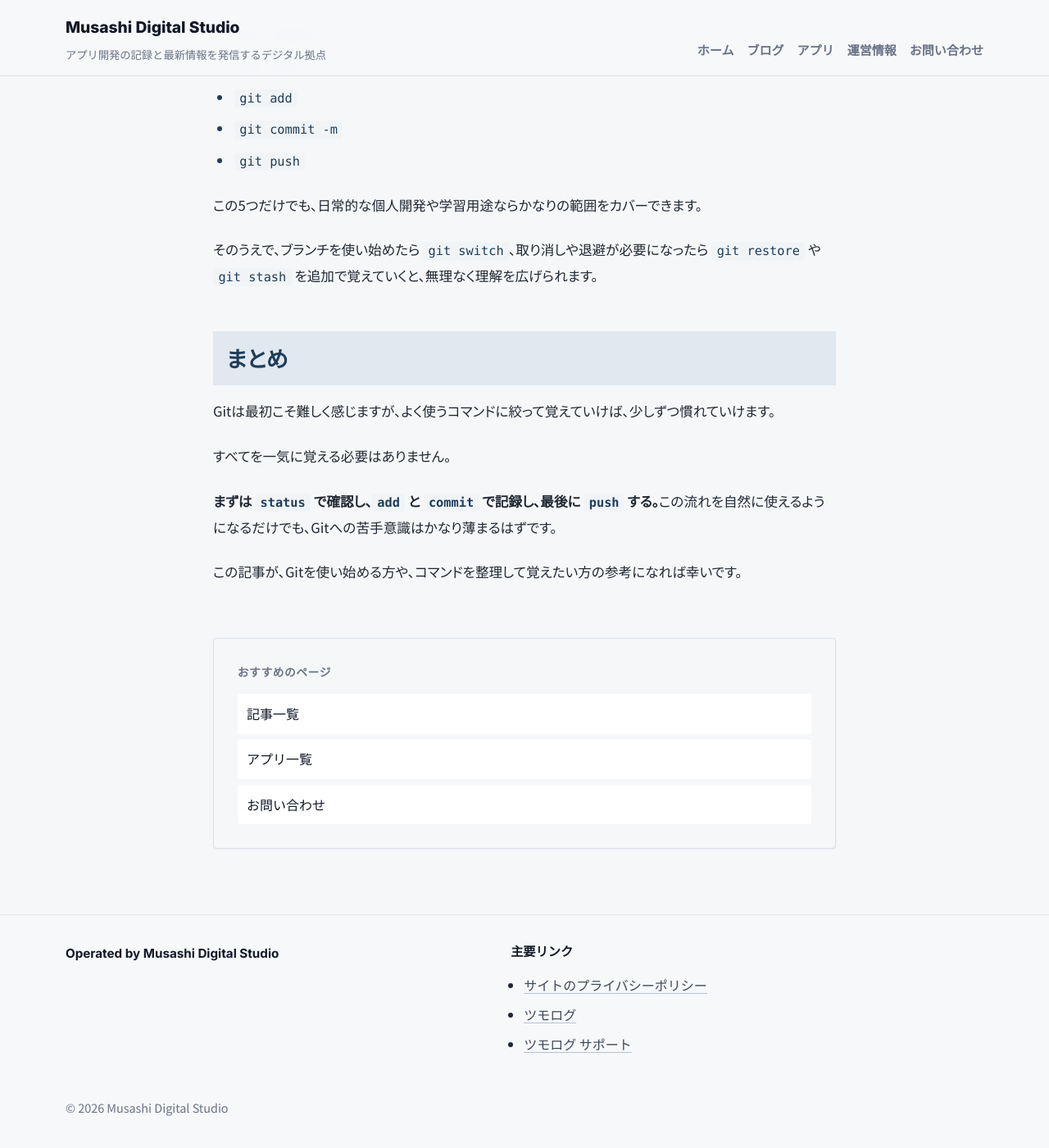
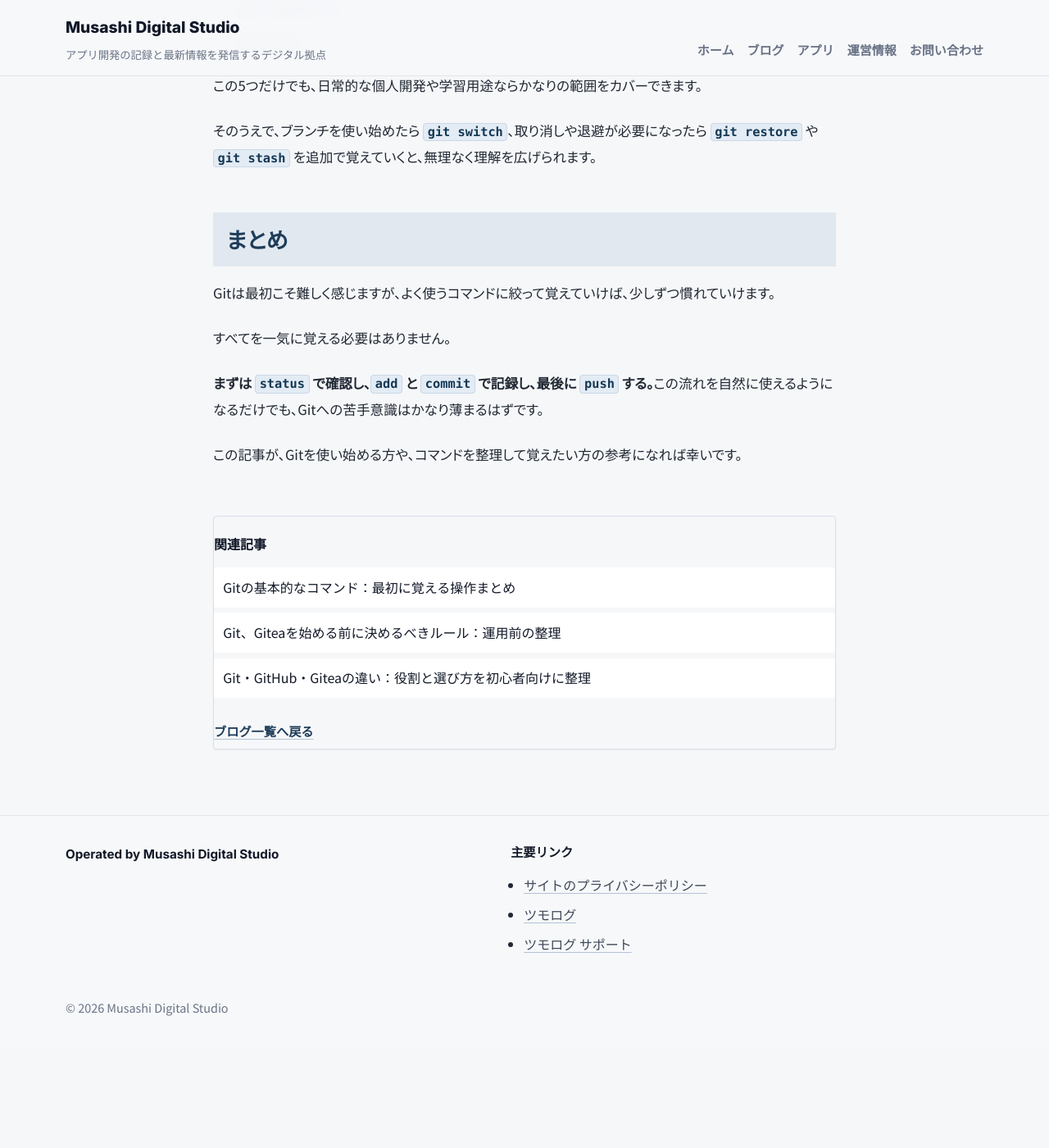
Before and after one commit to yasuhiro-toyoda/yasuhiro-toyoda.github.io, a Jekyll site: the page built from _posts/2026/04/2026-04-05-よく使うgitコマンドまとめ.md, in a window 1280 px wide and 1400 px high, scrolled down 7283 px. Shown: the whole window at 82% size. Built offline with Jekyll 4.4.1, drawn with Linux system fonts in a browser that asks for light colours; after the commit the page ends 8562 px from its top, so only the background shows below that; some of the changed text lies outside the part shown.

Commit message:
Improve shared article layout, automatic TOC and inline code (refs #19, #13)

```diff
--- /dev/null
+++ b/_includes/post-content.html
@@ -0,0 +1,48 @@
+{%- comment -%}
+  Kramdown renders headings with IDs before the layout runs. Use that HTML to
+  build a static TOC without a plugin, JavaScript, or per-post front matter.
+  Body H1s become H2s; an opening heading repeating the title is redundant.
+{%- endcomment -%}
+{%- assign article_html = include.html | replace: '<h1', '<h2' | replace: '</h1>', '</h2>' | strip -%}
+{%- assign opening_tag = article_html | split: '>' | first -%}
+{%- if opening_tag contains '<h2 ' -%}
+  {%- assign opening_heading = article_html | split: '</h2>' | first | append: '</h2>' -%}
+  {%- assign opening_label = opening_heading | strip_html | strip -%}
+  {%- if opening_label == page.title or opening_label == display_title or opening_label == 'はじめに' or opening_label == 'この記事で伝えたいこと' or opening_label == 'この記事を読んでわかること' -%}
+    {%- assign article_html = article_html | remove_first: opening_heading | strip -%}
+  {%- else -%}
+    {%- comment -%}Reuse an existing opening paragraph when a legacy post starts with a section heading.{%- endcomment -%}
+    {%- assign after_heading = article_html | remove_first: opening_heading | strip -%}
+    {%- assign paragraph_start = after_heading | slice: 0, 3 -%}
+    {%- if paragraph_start == '<p>' -%}
+      {%- assign opening_paragraph = after_heading | split: '</p>' | first | append: '</p>' -%}
+      {%- assign remaining_html = article_html | remove_first: opening_paragraph -%}
+      {%- assign article_html = opening_paragraph | append: remaining_html -%}
+    {%- endif -%}
+  {%- endif -%}
+{%- endif -%}
+{%- assign sections = article_html | split: '<h2 ' -%}
+{%- assign heading_count = sections.size | minus: 1 -%}
+{%- assign introduction = sections.first | strip -%}
+{%- if introduction != '' -%}
+  <div class="post-intro">{{ introduction }}</div>
+{%- endif -%}
+{%- if heading_count >= 3 -%}
+  <details class="post-toc">
+    <summary>目次</summary>
+    <nav aria-label="この記事の目次">
+      <ol>
+        {%- for section in sections offset: 1 -%}
+          {%- assign heading_markup = section | split: '</h2>' | first -%}
+          {%- assign heading_id = heading_markup | split: 'id="' | last | split: '"' | first -%}
+          {%- capture heading_html -%}<h2 {{ heading_markup }}</h2>{%- endcapture -%}
+          {%- assign heading_label = heading_html | replace: '<br />', ' ' | replace: '<br>', ' ' | strip_html | normalize_whitespace | strip -%}
+          <li><a href="#{{ heading_id | escape_once }}">{{ heading_label | escape_once }}</a></li>
+        {%- endfor -%}
+      </ol>
+    </nav>
+  </details>
+{%- endif -%}
+{%- for section in sections offset: 1 -%}
+  <h2 {{ section }}
+{%- endfor -%}
--- /dev/null
+++ b/_includes/related-posts.html
@@ -0,0 +1,37 @@
+{%- comment -%}
+  Require the same category and a shared topic tag. Generic tags alone do not
+  establish relevance. Rank by shared topic count, then publication date.
+{%- endcomment -%}
+{%- assign generic_tags = 'dev-memo,workflow,beginner,site-info' | split: ',' -%}
+{%- assign related_count = 0 -%}
+{%- assign maximum_matches = page.tags.size | default: 0 -%}
+{%- capture related_items -%}
+  {%- if maximum_matches > 0 -%}
+    {%- for required_matches in (1..maximum_matches) reversed -%}
+      {%- for candidate in site.posts -%}
+        {%- if candidate.url != page.url and candidate.category == page.category -%}
+          {%- assign shared_topics = 0 -%}
+          {%- for tag in page.tags -%}
+            {%- unless generic_tags contains tag -%}
+              {%- if candidate.tags contains tag -%}
+                {%- assign shared_topics = shared_topics | plus: 1 -%}
+              {%- endif -%}
+            {%- endunless -%}
+          {%- endfor -%}
+          {%- if shared_topics == required_matches -%}
+            <li><a href="{{ candidate.url | relative_url }}">{{ candidate.title | escape }}</a></li>
+            {%- assign related_count = related_count | plus: 1 -%}
+          {%- endif -%}
+        {%- endif -%}
+        {%- if related_count >= 3 -%}{%- break -%}{%- endif -%}
+      {%- endfor -%}
+      {%- if related_count >= 3 -%}{%- break -%}{%- endif -%}
+    {%- endfor -%}
+  {%- endif -%}
+{%- endcapture -%}
+{%- if related_count > 0 -%}
+  <nav class="post-related" aria-labelledby="post-related-title">
+    <h2 id="post-related-title">関連記事</h2>
+    <ul>{{ related_items }}</ul>
+  </nav>
+{%- endif -%}
--- a/_layouts/post.html
+++ b/_layouts/post.html
@@ -10,29 +10,29 @@ layout: default
   {% assign thumbnail_alt = page.thumbnail_alt | default: display_title %}
   <div class="blog-post__grid">
     <header class="post-header blog-post__header">
-      <p class="eyebrow">{{ page.category }}</p>
       <h1>{{ display_title }}</h1>
-      {% if page.excerpt %}
-        <p class="post-lead">{{ page.excerpt }}</p>
-      {% endif %}
       <div class="post-header__meta" role="group" aria-label="記事情報">
         <dl class="post-meta">
           <div class="post-meta__item">
-            <dt class="post-meta__label">作成日</dt>
+            <dt class="post-meta__label">公開日</dt>
             <dd class="post-meta__value">
               <time datetime="{{ created_at | date_to_xmlschema }}">{{ created_at | date: "%Y年%-m月%-d日" }}</time>
             </dd>
           </div>
-          <div class="post-meta__item">
-            <dt class="post-meta__label">更新日</dt>
-            <dd class="post-meta__value">
-              {% if updated_at and updated_at_key != created_at_key %}
+          {% if updated_at and updated_at_key != created_at_key %}
+            <div class="post-meta__item">
+              <dt class="post-meta__label">更新日</dt>
+              <dd class="post-meta__value">
                 <time datetime="{{ updated_at | date_to_xmlschema }}">{{ updated_at | date: "%Y年%-m月%-d日" }}</time>
-              {% else %}
-                <span>作成日と同じ</span>
-              {% endif %}
-            </dd>
-          </div>
+              </dd>
+            </div>
+          {% endif %}
+          {% if page.category %}
+            <div class="post-meta__item">
+              <dt class="post-meta__label">カテゴリ</dt>
+              <dd class="post-meta__value"><a href="{{ '/blog/' | relative_url }}?category={{ page.category | uri_escape }}">{{ page.category | escape }}</a></dd>
+            </div>
+          {% endif %}
         </dl>
         {% include tag-list.html tags=page.tags link_to_blog=true %}
       </div>
@@ -44,18 +44,14 @@ layout: default
     </header>
 
     <div class="post-body blog-post__body article-content">
-      {{ content }}
+      {% include post-content.html html=content %}
     </div>
 
-    <aside class="blog-post__rail">
-      <nav class="blog-post__footer" aria-label="おすすめのページ">
-        <h2>おすすめのページ</h2>
-        <ul class="blog-post__footer-links">
-          <li><a href="{{ '/blog/' | relative_url }}">記事一覧</a></li>
-          <li><a href="{{ '/apps/' | relative_url }}">アプリ一覧</a></li>
-          <li><a href="{{ '/contact/' | relative_url }}">お問い合わせ</a></li>
-        </ul>
+    <footer class="blog-post__footer">
+      {% include related-posts.html %}
+      <nav class="post-back" aria-label="記事一覧へのリンク">
+        <a href="{{ '/blog/' | relative_url }}">ブログ一覧へ戻る</a>
       </nav>
-    </aside>
+    </footer>
   </div>
 </article>
--- a/assets/css/site.css
+++ b/assets/css/site.css
@@ -758,6 +758,13 @@ h6 {
   line-height: 1.5;
 }
 
+.post-card__excerpt {
+  margin: 0;
+  color: var(--text-soft);
+  font-size: 0.9rem;
+  line-height: 1.75;
+}
+
 .post-card__category {
   display: inline-flex;
   align-items: center;
@@ -865,21 +872,14 @@ h6 {
   grid-template-areas:
     "header"
     "body"
-    "rail";
+    "footer";
   justify-content: center;
-  gap: 1.35rem;
+  gap: 1.1rem;
   align-items: start;
 }
 
 .blog-post__header {
   grid-area: header;
-}
-
-.blog-post__rail {
-  grid-area: rail;
-  display: grid;
-  gap: 1rem;
-  align-self: stretch;
 }
 
 .blog-post__body {
@@ -904,24 +904,18 @@ h6 {
   text-wrap: balance;
 }
 
-.post-lead {
-  margin: 1.3rem 0 0;
-  color: var(--text-soft);
-  font-family: var(--article-font);
-  font-size: 1.06rem;
-  line-height: 1.98;
-}
-
 .blog-post__footer {
-  margin-top: 1.2rem;
-  padding: var(--panel-padding);
-  background: var(--bg);
+  grid-area: footer;
+  min-width: 0;
+  margin-top: 1.1rem;
+  padding-top: 1.25rem;
+  border-top: 1px solid var(--line);
 }
 
 .post-header__meta {
   display: grid;
-  gap: 0.68rem;
-  margin-top: 1.1rem;
+  gap: 0.55rem;
+  margin-top: 0.75rem;
   padding-top: 0;
 }
 
@@ -948,7 +942,7 @@ h6 {
 
 .post-meta__label {
   font-family: var(--ui-font);
-  font-size: 0.72rem;
+  font-size: 0.75rem;
   font-weight: 600;
   letter-spacing: 0.02em;
 }
@@ -971,7 +965,7 @@ h6 {
   border-color: var(--line-strong);
   background: var(--surface);
   color: var(--muted);
-  font-size: 0.7rem;
+  font-size: 0.75rem;
   font-weight: 600;
 }
 
@@ -982,7 +976,7 @@ h6 {
 
 .post-hero-media {
   overflow: hidden;
-  margin: 1.35rem 0 0;
+  margin: 0.9rem 0 0;
   border-radius: var(--radius-card);
   background: var(--surface-soft);
 }
@@ -993,15 +987,14 @@ h6 {
   object-fit: cover;
 }
 
-.blog-post__footer h2 {
+.post-related h2 {
   margin: 0 0 0.85rem;
-  color: var(--muted);
-  font-size: 0.86rem;
+  color: var(--heading);
+  font-size: 1rem;
   font-weight: 800;
-  letter-spacing: 0.04em;
-}
-
-.blog-post__footer-links {
+}
+
+.post-related ul {
   display: grid;
   gap: 0.42rem;
   list-style: none;
@@ -1009,11 +1002,11 @@ h6 {
   margin: 0;
 }
 
-.blog-post__footer-links li {
-  margin: 0;
-}
-
-.blog-post__footer-links a {
+.post-related li {
+  margin: 0;
+}
+
+.post-related a {
   display: block;
   padding: 0.62rem 0.7rem;
   border-radius: var(--radius-control);
@@ -1023,9 +1016,24 @@ h6 {
   transition: background-color 0.18s ease, color 0.18s ease;
 }
 
-.blog-post__footer-links a:hover {
+.post-related a:hover {
   background: var(--accent-soft);
   color: var(--accent-strong);
+}
+
+.post-back {
+  margin-top: 1.25rem;
+}
+
+.post-back:only-child {
+  margin-top: 0;
+}
+
+.post-back a {
+  display: inline-block;
+  padding: 0.45rem 0;
+  font-size: 0.95rem;
+  font-weight: 700;
 }
 
 .post-body {
@@ -1073,6 +1081,54 @@ h6 {
 
 .blog-post .post-body a {
   font-weight: 600;
+}
+
+.blog-post .post-intro > p:first-child {
+  font-size: 1.03em;
+  font-weight: 500;
+  line-height: 1.95;
+}
+
+.blog-post .post-intro > :last-child {
+  margin-bottom: 0;
+}
+
+.blog-post .post-intro > blockquote:not(.callout) {
+  padding: 0;
+  background: transparent;
+  color: inherit;
+}
+
+.blog-post .post-body .post-toc {
+  margin: 1.5rem 0 1.75rem;
+  padding: 0.85rem 1rem;
+  background: var(--surface-alt);
+}
+
+.blog-post .post-body > .post-toc:first-child {
+  margin-top: 0;
+}
+
+.blog-post .post-body .post-toc summary {
+  font-size: 0.95rem;
+}
+
+.blog-post .post-body .post-toc ol {
+  display: grid;
+  gap: 0.25rem;
+  margin: 0;
+  font-size: 0.94rem;
+  line-height: 1.65;
+}
+
+.blog-post .post-body .post-toc li + li {
+  margin-top: 0;
+}
+
+.post-toc a {
+  display: inline-block;
+  padding: 0.15rem 0;
+  overflow-wrap: anywhere;
 }
 
 .blog-post .post-body ul,
@@ -1111,6 +1167,10 @@ h6 {
   margin-top: 0;
 }
 
+.blog-post .post-body > .post-toc + h2 {
+  margin-top: 0;
+}
+
 .blog-post .post-body h3 {
   margin: 2.1rem 0 0.75rem;
   padding: 0 0 0.5rem;
@@ -1188,14 +1248,22 @@ h6 {
 }
 
 .post-body code {
-  padding: 0.14rem 0.4rem;
-  border: none;
-  border-radius: var(--radius-control);
-  background: var(--surface-alt);
-  color: var(--accent-strong);
   font-family: "Consolas", "SFMono-Regular", "Courier New", monospace;
   font-size: 0.92em;
-  line-height: 1.4;
+}
+
+.post-body :not(pre) > code {
+  padding: 0.08em 0.3em;
+  border: 1px solid #cad8e7;
+  border-radius: var(--radius-control);
+  background: #e3ebf4;
+  color: #143955;
+  font-weight: 600;
+  line-height: inherit;
+  white-space: normal;
+  overflow-wrap: anywhere;
+  -webkit-box-decoration-break: clone;
+  box-decoration-break: clone;
 }
 
 .post-body pre {
@@ -1217,6 +1285,7 @@ h6 {
   border-radius: 0;
   background: transparent;
   color: inherit;
+  line-height: 1.4;
 }
 
 .post-body .highlighter-rouge,
@@ -1762,7 +1831,6 @@ h6 {
     line-height: 1.34;
   }
 
-  .post-lead,
   .page-header .muted,
   .hero-card p,
   .blog-post .post-body {
@@ -1792,12 +1860,22 @@ h6 {
     padding: 0.68rem 0.72rem;
   }
 
-  .blog-post__footer-links {
-    gap: 0.55rem;
-  }
-
-  .blog-post__rail {
-    display: grid;
+  .blog-post__grid {
+    gap: 0.9rem;
+  }
+
+  .post-header__meta {
+    margin-top: 0.6rem;
+    gap: 0.45rem;
+  }
+
+  .post-hero-media {
+    margin-top: 0.75rem;
+  }
+
+  .blog-post .post-body .post-toc {
+    margin-bottom: 1.4rem;
+    padding: 0.75rem 0.85rem;
   }
 }
 
--- a/blog/index.html
+++ b/blog/index.html
@@ -71,11 +71,14 @@ description: Musashi Digital Studio の記事一覧です。個人開発の作
             <img class="post-card__thumbnail" src="{{ post_thumbnail | relative_url }}" alt="{{ post_thumbnail_alt | escape }}" loading="lazy" decoding="async">
           </a>
           <div class="post-card__content">
+            <h2><a href="{{ post.url | relative_url }}">{{ post.title }}</a></h2>
+            {% if post.excerpt %}
+              <p class="post-card__excerpt">{{ post.excerpt | strip_html | strip | escape_once }}</p>
+            {% endif %}
             <p class="post-card__meta">
               <time datetime="{{ post.date | date_to_xmlschema }}">{{ post.date | date: "%Y年%-m月%-d日" }}</time>
               <span class="post-card__category">{{ post.category }}</span>
             </p>
-            <h2><a href="{{ post.url | relative_url }}">{{ post.title }}</a></h2>
             {% include tag-list.html tags=post_tags link_to_blog=true %}
           </div>
         </article>
```
Also changed, not shown: scripts/check_post_layout.py (added, +142 -0 lines), tests/test_post_layout.rb (added, +44 -0 lines), .github/workflows/publish-checks.yml, README.md.
